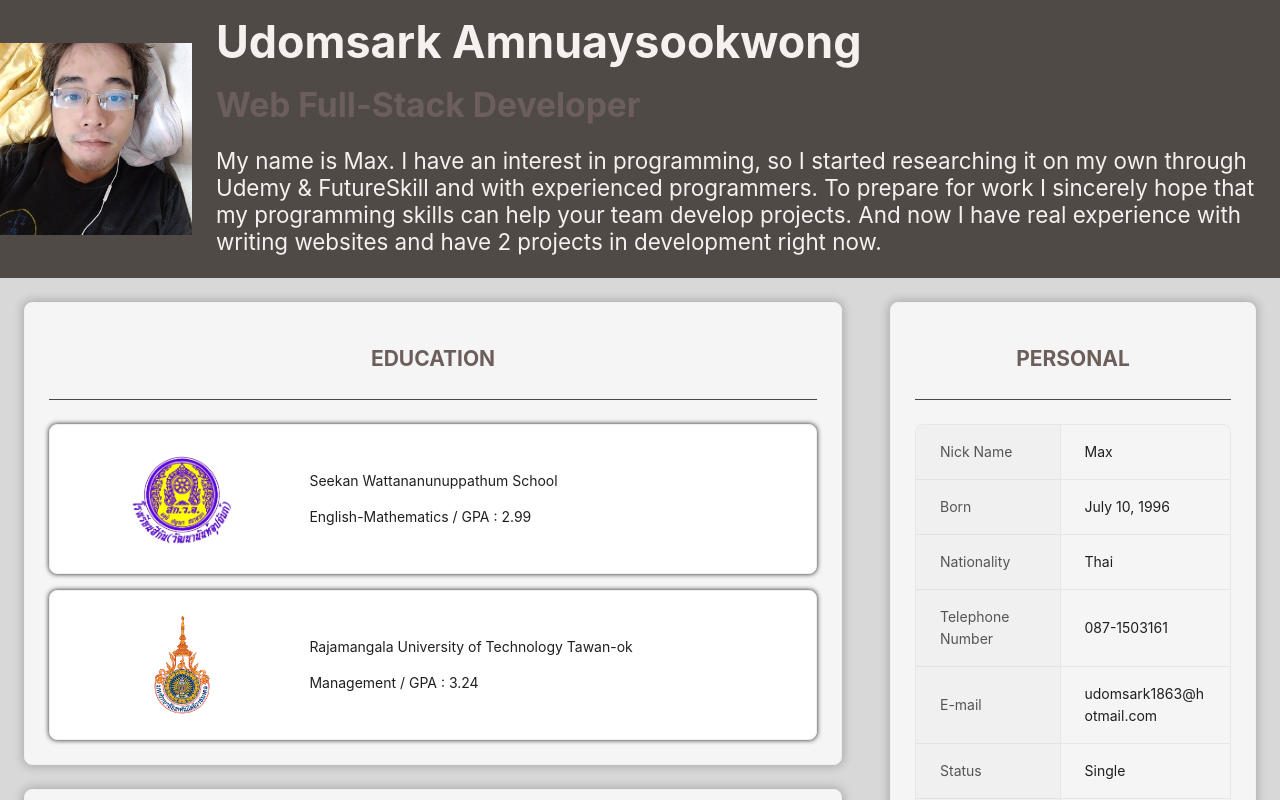
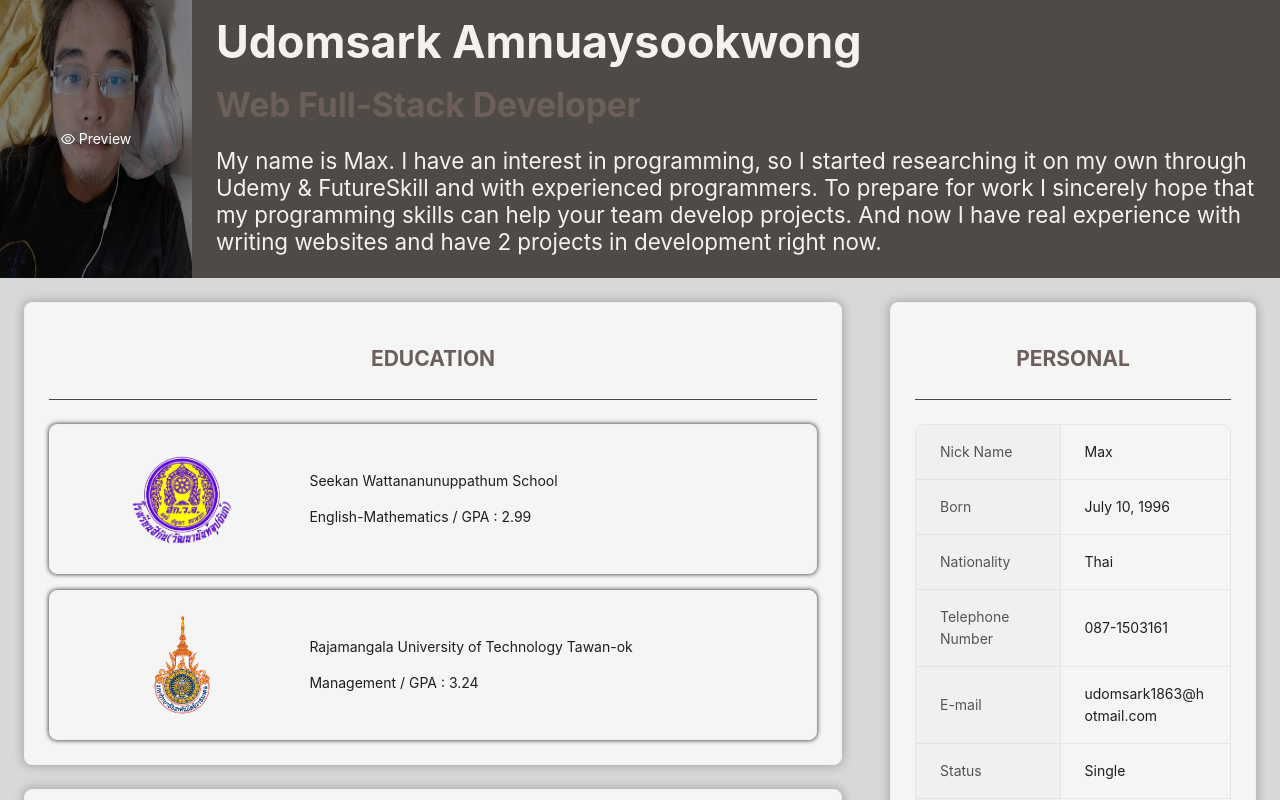
Before and after one commit to udomsark1503/PortfolioReact, a React (Create React App) app: page / in a window 1280 px wide. Shown: the top 800 px of the page. Built offline with nearby package versions, Linux system fonts and the light colour scheme; the HTML template or start-up script is replaced by a standard one.

Commit message:
2023-10-22

```diff
--- a/src/index.css
+++ b/src/index.css
@@ -11,7 +11,6 @@
 .DisplayCenter {
   display: flex;
   justify-content: center;
-  align-items: center;
 }
 .MyDetail {
   background-color: #4F4A45;
@@ -40,6 +39,7 @@
   text-align: left;
   height: 100%;
   box-shadow: 0 0 5px 0;
+  background-color: whitesmoke;
 }
 .EducationInfo {
   display: flex;
```
